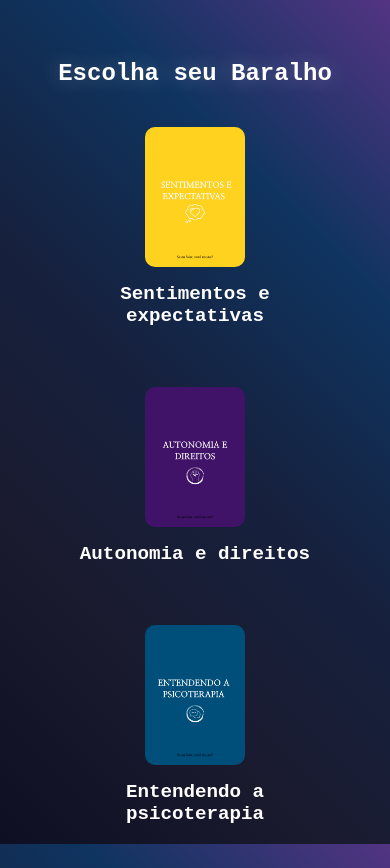
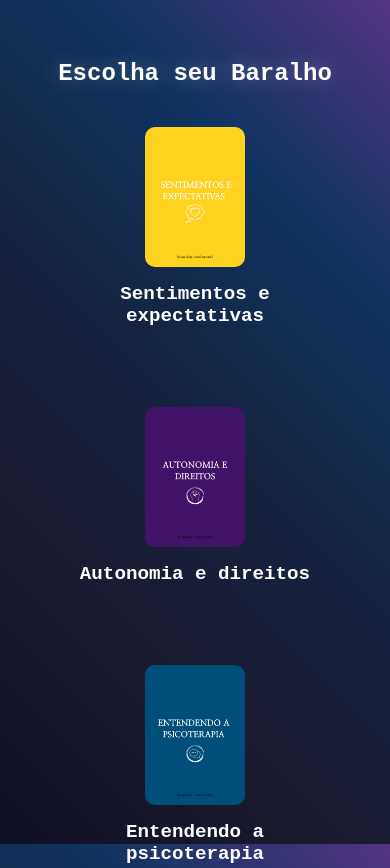
Before and after one commit to luanasakovicz/baralho-terapeutico, a plain HTML site: page index.html in a window 390 px wide. Shown: the top 868 px of the page. Drawn offline with Linux system fonts and the light colour scheme.

Commit message:
Update style.css

```diff
--- a/style.css
+++ b/style.css
@@ -646,8 +646,9 @@ body.focused .card {
 
     #selectionScreen {
         min-height: 100vh;
+        height: auto;
         padding: 0;
-        overflow-y: auto;
+        overflow-y: visible;
         position: relative;
     }
 
@@ -656,9 +657,9 @@ body.focused .card {
         top: 0;
         left: 0;
         transform: none;
-        padding: 200px 20px 50px 20px;
+        padding: 100px 20px 100px 20px;
         margin: 0;
-        min-height: auto;
+        min-height: 100vh;
         width: 100%;
         display: block;
     }
@@ -1011,7 +1012,7 @@ body.focused .card {
     .decks-grid {
         display: flex;
         flex-direction: column;
-        gap: 20px;
+        gap: 40px;
         padding: 0;
         margin: 0;
         align-items: center;
```
